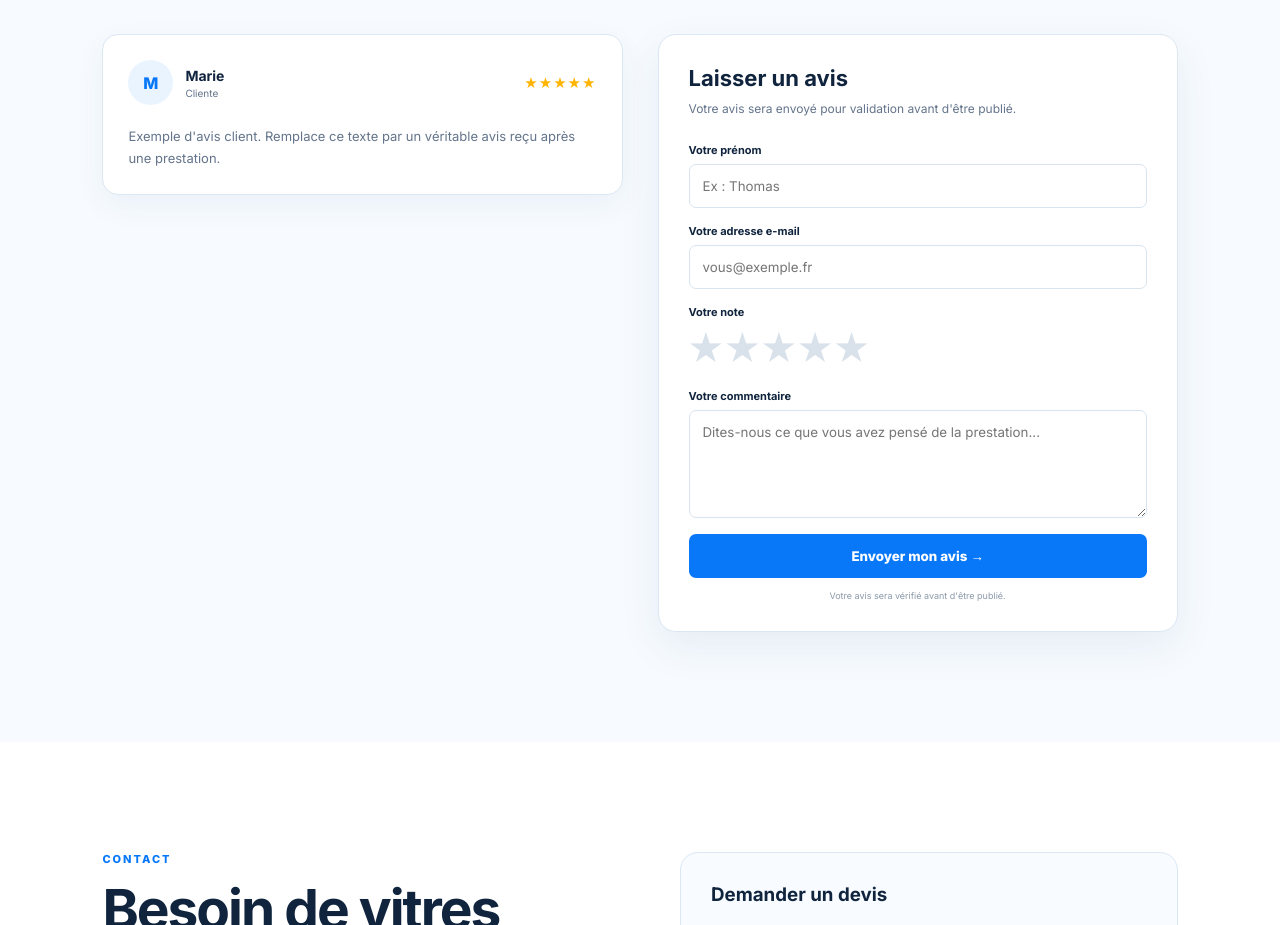
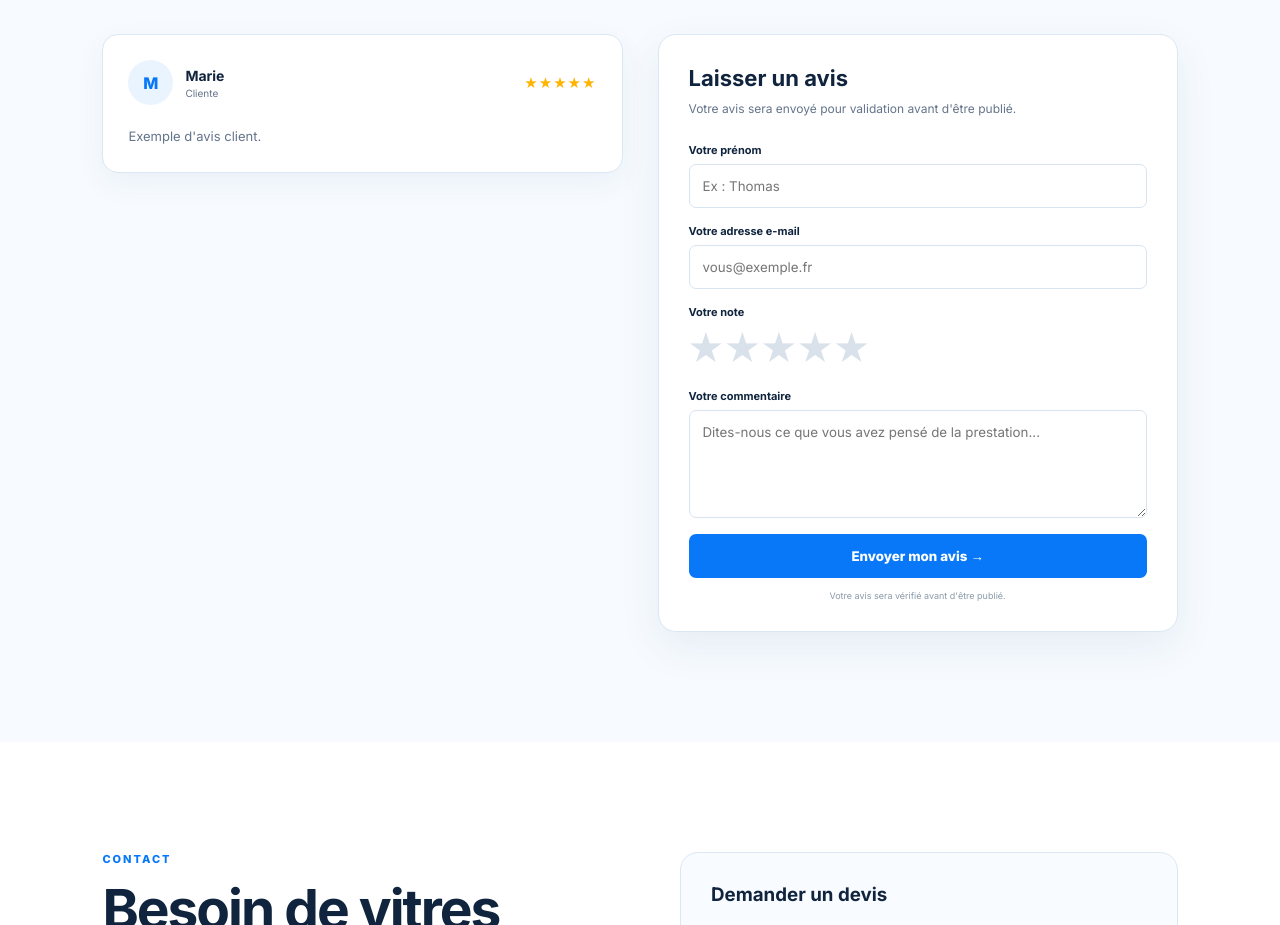
Before and after one commit to Kytrax/lavage-vitres, a plain HTML site: page index.html in a window 1280 px wide. Shown: the part 4000-4925 px from the top of the page. Drawn offline with Linux system fonts and the light colour scheme.

Commit message:
Update index.html

```diff
--- a/index.html
+++ b/index.html
@@ -333,8 +333,7 @@
         </div>
 
         <p>
-          Exemple d'avis client. Remplace ce texte par un véritable
-          avis reçu après une prestation.
+          Exemple d'avis client.
         </p>
 
       </article>
```
